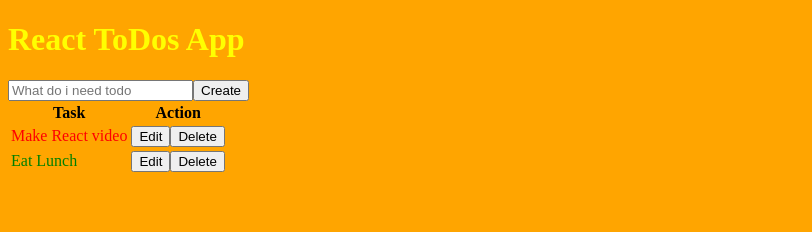
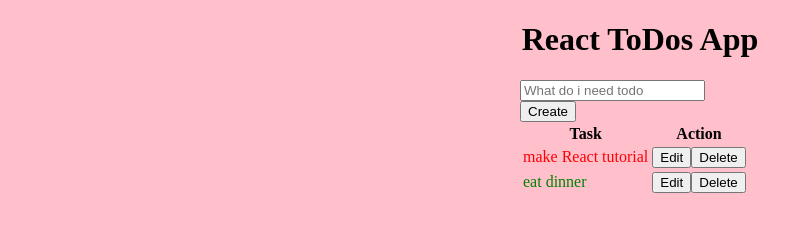
Before and after one commit to Nattie87/reactJS-practice, a React app in the folder reactJS/: page / in a window 1280 px wide. Shown: the whole page, without its empty margins (0-812 px from the left). Built offline with nearby package versions, Linux system fonts and the light colour scheme.

Commit message:
adding changes

```diff
--- a/reactJS/index.html
+++ b/reactJS/index.html
@@ -6,9 +6,17 @@
 
 </head>
 <style media="screen">
-  body {
-    background-color: orange;
-  }
+body {
+  background-color: pink;
+  margin: auto;
+}
+h1 {
+  text-align: center;
+}
+div {
+  width:240px;
+  margin:0 auto;
+}
 </style>
 <body>
   <div id="app"></div>
--- a/reactJS/src/components/app.js
+++ b/reactJS/src/components/app.js
@@ -4,11 +4,11 @@
 
 const todos = [
   {
-    task: 'Make React video',
+    task: 'make React tutorial',
     isCompleted: false
   },
   {
-    task: 'Eat Lunch',
+    task: 'eat dinner',
     isCompleted: true
   }
 ];
@@ -22,12 +22,11 @@
     };
   }
   render() {
-    var inlineStyleH1 = {color: "yellow"};
     return (
+      <tr>
+      <h1>React ToDos App</h1>
       <div>
-        <h1 style={inlineStyleH1}>React ToDos App</h1>
-        <CreateTodo todos={this.state.todos} createTask={this.createTask.bind(this)}
- />
+        <CreateTodo todos={this.state.todos} createTask={this.createTask.bind(this)} />
         <TodosList
           todos={this.state.todos}
           toggleTask={this.toggleTask.bind(this)}
@@ -35,15 +34,16 @@
           deleteTask={this.deleteTask.bind(this)}
           />
       </div>
+      </tr>
     );
   }
 
-  toggleTask(task){
+  toggleTask(task) {
     const foundTodo = _.find(this.state.todos, todo => todo.task === task);
     foundTodo.isCompleted = !foundTodo.isCompleted;
     this.setState({ todos: this.state.todos });
+  }
 
-  }
   createTask(task) {
     this.state.todos.push({
       task,
@@ -53,16 +53,13 @@
   }
 
   saveTask(oldTask, newTask) {
-    const foundTodo =  _.find(this.state.todos, todo => todo.task === oldTask);
+    const foundTodo = _.find(this.state.todos, todo => todo.task === oldTask);
     foundTodo.task = newTask;
     this.setState({ todos: this.state.todos });
   }
 
-  deleteTask(taskToDelete){
+  deleteTask(taskToDelete) {
     _.remove(this.state.todos, todo => todo.task === taskToDelete);
     this.setState({ todos: this.state.todos });
   }
 }
-
-
-// ._ are lodash methods. the dependency i installed earlier. like _.find
```
Lines whose indentation alone changed are shown as unchanged.
